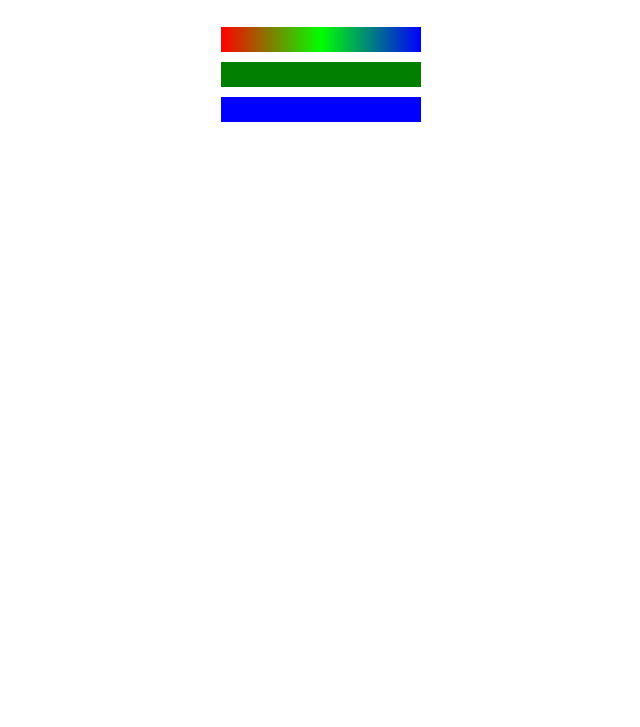
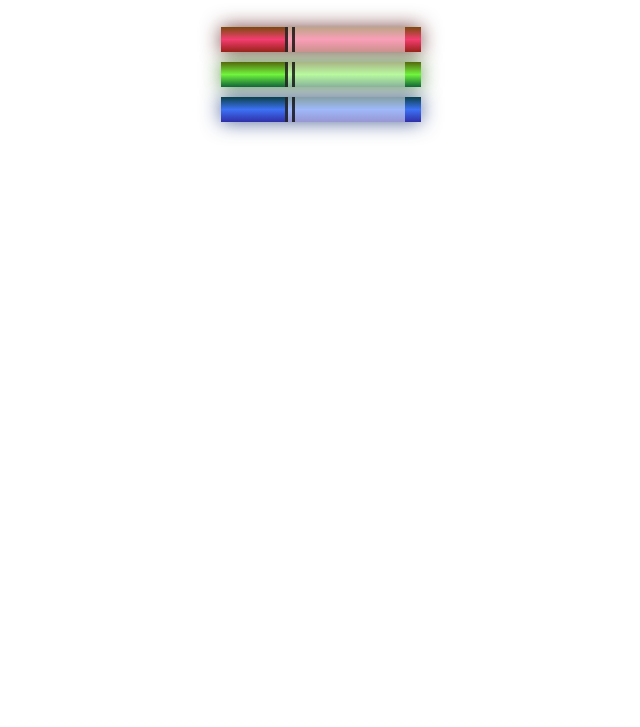
Before and after one commit to jade1229/responsive-website, a plain HTML site: page Color Markers/index.html in a window 1280 px wide. Shown: the part 73-800 px from the top of the page, without its empty margins (319-959 px from the left). Drawn offline with Linux system fonts and the light colour scheme.

Commit message:
Color Markers

```diff
--- a/Color Markers/index.html
+++ b/Color Markers/index.html
@@ -6,12 +6,26 @@
     <title>Colored Markers</title>
     <link rel="stylesheet" href="styles.css">
 </head>
+
 <body>
     <h1>CSS Color Markers</h1>
     <div class="container">
-        <div class="marker red"></div>
-        <div class="marker green"></div>
-        <div class="marker blue"></div>
-    </div>
+
+        <div class="marker red">
+          <div class="cap"></div>
+          <div class="sleeve"></div>
+        </div>
+
+        <div class="marker green">
+          <div class="cap"></div>
+          <div class="sleeve"></div>
+        </div>
+
+        <div class="marker blue">
+          <div class="cap"></div>
+          <div class="sleeve"></div>
+        </div>
+
+      </div>
 </body>
 </html>
--- a/Color Markers/styles.css
+++ b/Color Markers/styles.css
@@ -13,14 +13,33 @@ h1 {
     margin: 10px auto;
   }
 
+  .cap {
+    width: 60px;
+    height: 25px;
+  }
+
+  .sleeve {
+    width: 110px;
+    height: 25px;
+    background-color: rgba(255, 255, 255, 0.5);
+    border-left: 10px double rgba(0, 0, 0, 0.75);
+  }
+
+  .cap, .sleeve {
+    display: inline-block;
+  }
+
   .red {
-    background: linear-gradient(90deg, rgb(255, 0, 0), rgb(0, 255, 0), rgb(0, 0, 255));
+    background: linear-gradient(rgb(122, 74, 14), rgb(245, 62, 113), rgb(162, 27, 27));
+    box-shadow: 0 0 20px 0 rgba(83, 14, 14, 0.8);
   }
 
   .green {
-    background-color: #007F00;
+    background: linear-gradient(#55680D, #71F53E, #116C31);
+    box-shadow: 0 0 20px 0 #3B7E20CC;
   }
 
   .blue {
-    background-color: hsl(240, 100%, 50%);
+    background: linear-gradient(hsl(186, 76%, 16%), hsl(223, 90%, 60%), hsl(240, 56%, 42%));
+    box-shadow: 0 0 20px 0 hsl(223, 59%, 31%, 0.8);
   }
```
